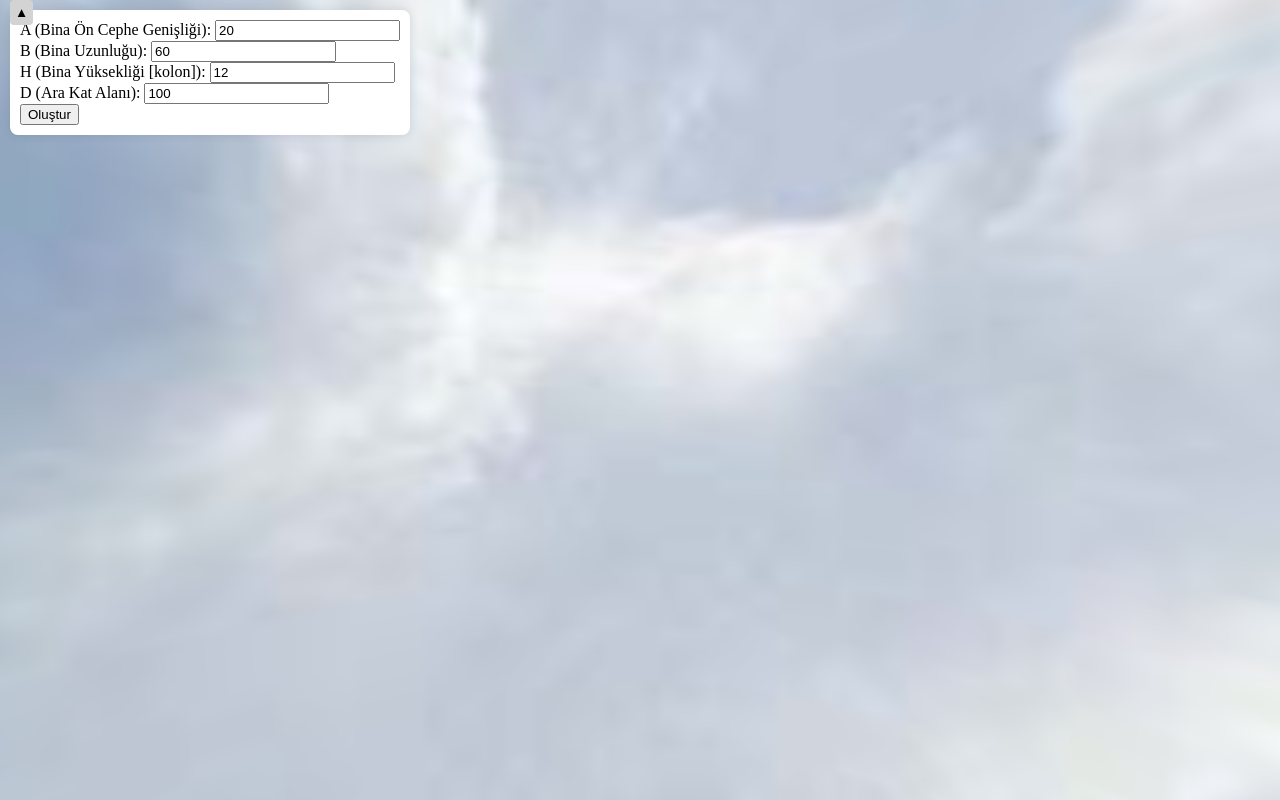
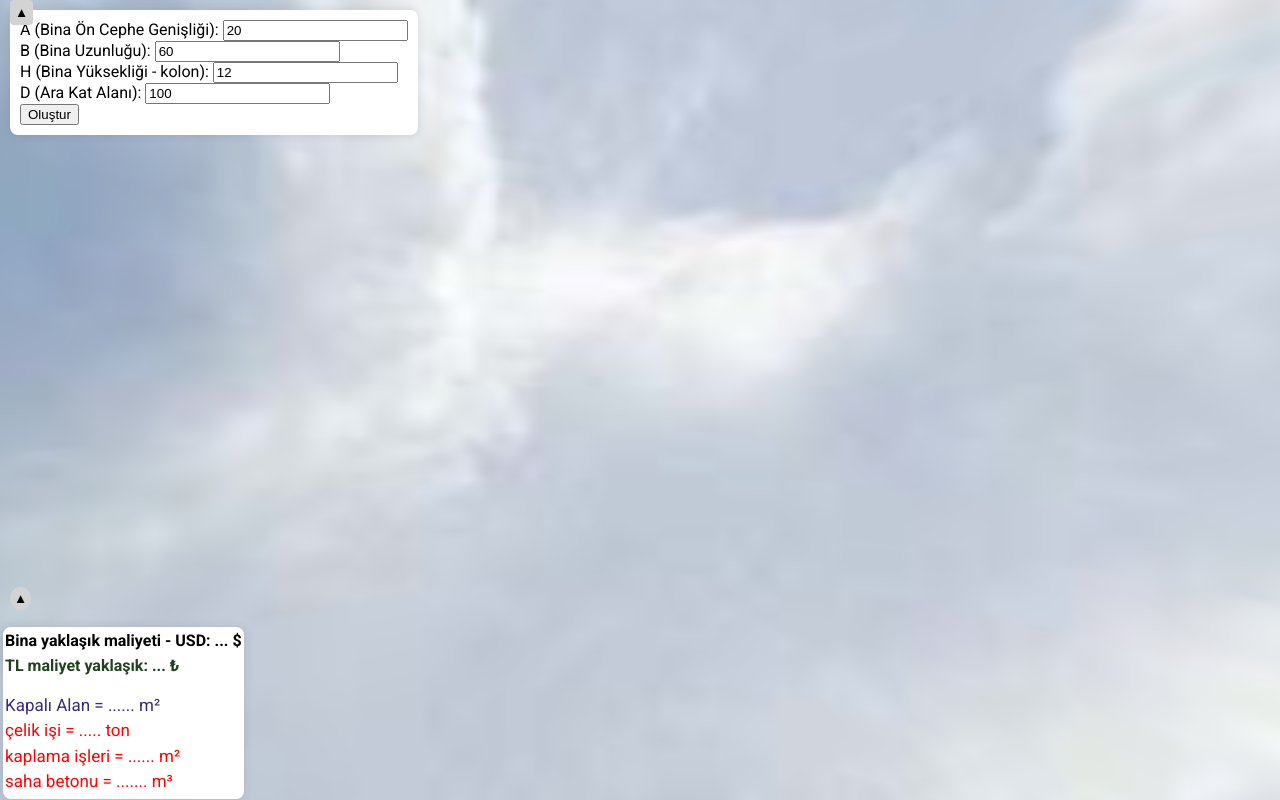
Before and after one commit to kevin-3552/project-5, a plain HTML site: page index.html in a window 1280 px wide. Drawn offline with nearby package versions, Linux system fonts and the light colour scheme; no server answers; animation ran at ten frames a second.

Commit message:
Update index.html

```diff
--- a/index.html
+++ b/index.html
@@ -1,11 +1,13 @@
 <!DOCTYPE html>
 <html lang="tr">
 <head>
+    <link href="https://fonts.googleapis.com/css2?family=Roboto:wght@400;700&display=swap" rel="stylesheet">
+
     <meta charset="UTF-8">
     <meta name="viewport" content="width=device-width, initial-scale=1.0">
-    <title>3D Duvar Modeli</title>
+    <title>3D BİNA MODELLEME</title>
     <style>
-        body { margin: 0; }
+        body { margin: 0;  font-family: 'Roboto', sans-serif; /* Roboto fontunu body'e uyguladık */}
         canvas { display: block; }
         #form {
             position: absolute;
@@ -39,7 +41,7 @@
         <input type="number" id="A" value="20"><br>
         <label for="B">B (Bina Uzunluğu):</label>
         <input type="number" id="B" value="60"><br>
-        <label for="H">H (Bina Yüksekliği [kolon]):</label>
+        <label for="H">H (Bina Yüksekliği - kolon):</label>
         <input type="number" id="H" value="12"><br>
         <label for="D">D (Ara Kat Alanı):</label>
         <input type="number" id="D" value="100"><br>
@@ -50,16 +52,24 @@
     <script src="https://cdn.jsdelivr.net/npm/three@0.128/examples/js/controls/OrbitControls.js"></script>
     <script src="script.js"></script>
 
-    <div id="maliyetBox" style="position: absolute; bottom: 3px; left: 3px; z-index: 11; background: white; padding: 4px; border-radius: 8px; box-shadow: 0px 0px 10px rgba(0, 0, 0, 0.1); display: none;">
-        <p style="margin-bottom: 2px; margin-top: 2px; line-height: 1.2;">Bina yaklaşık maliyeti - USD: <span id="costUSD">...</span> $</p>
-        <p style="margin-top: 2px; margin-bottom: 2px; line-height: 1.2;">Yaklaşık maliyet - TL: <span id="costTRY">...</span> ₺</p>
-        <p style="color: red; font-size: 14px; font-style: normal; line-height: 1.2;">
-            toplam kapalı alan = <span id="kapaliAlan">...</span> m²<br>
-            toplam yaklaşık çelik = <span id="toplamCelik">...</span><br>
-            toplam kaplama alanı = <span id="toplamKaplama">...</span><br>
-            toplam saha betonu hacmi = <span id="sahaBetonu">...</span>
-        </p>
-    </div>
+<!-- Maliyet kutusunun dışına buton ekleyelim -->
+<button id="maliyetToggleButton" style="position: absolute; bottom: 190px; left: 10px; background: lightgray; border: none; padding: 4px; border-radius: 50%; cursor: pointer; z-index: 20;">▲</button>
+
+<div id="maliyetBox" style="position: absolute; bottom: 1.5px; left: 3px; z-index: 11; background: white; padding: 2px; border-radius: 8px; box-shadow: 0px 0px 10px rgba(0, 0, 0, 0.1); font-family: 'Roboto', sans-serif;">
+    <p style="font-weight: bold; margin-bottom: 6px; margin-top: 2px; line-height: 1.2;">
+        Bina yaklaşık maliyeti - USD: <span id="costUSD">...</span> $
+    </p>
+    <p style="font-weight: bold; margin-top: 2px; margin-bottom: 2px; line-height: 1.2; color: #21421e;">
+        TL  maliyet yaklaşık: <span id="costTRY">...</span> ₺
+    </p>
+    <p style="color: red; font-size: 17px; font-style: normal; line-height: 1.5;margin-bottom: 2px ">
+        <span style="color: rgba(28, 13, 112, 0.878);">Kapalı Alan = <span id="kapaliAlan">......</span> m²</span><br>
+        çelik işi = <span id="toplamCelik">..... ton</span><br>
+        kaplama işleri = <span id="toplamKaplama">...... m²</span><br>
+        saha betonu = <span id="sahaBetonu">....... m³</span>
+    </p>
+</div>
+
 
 
 </body>
```
